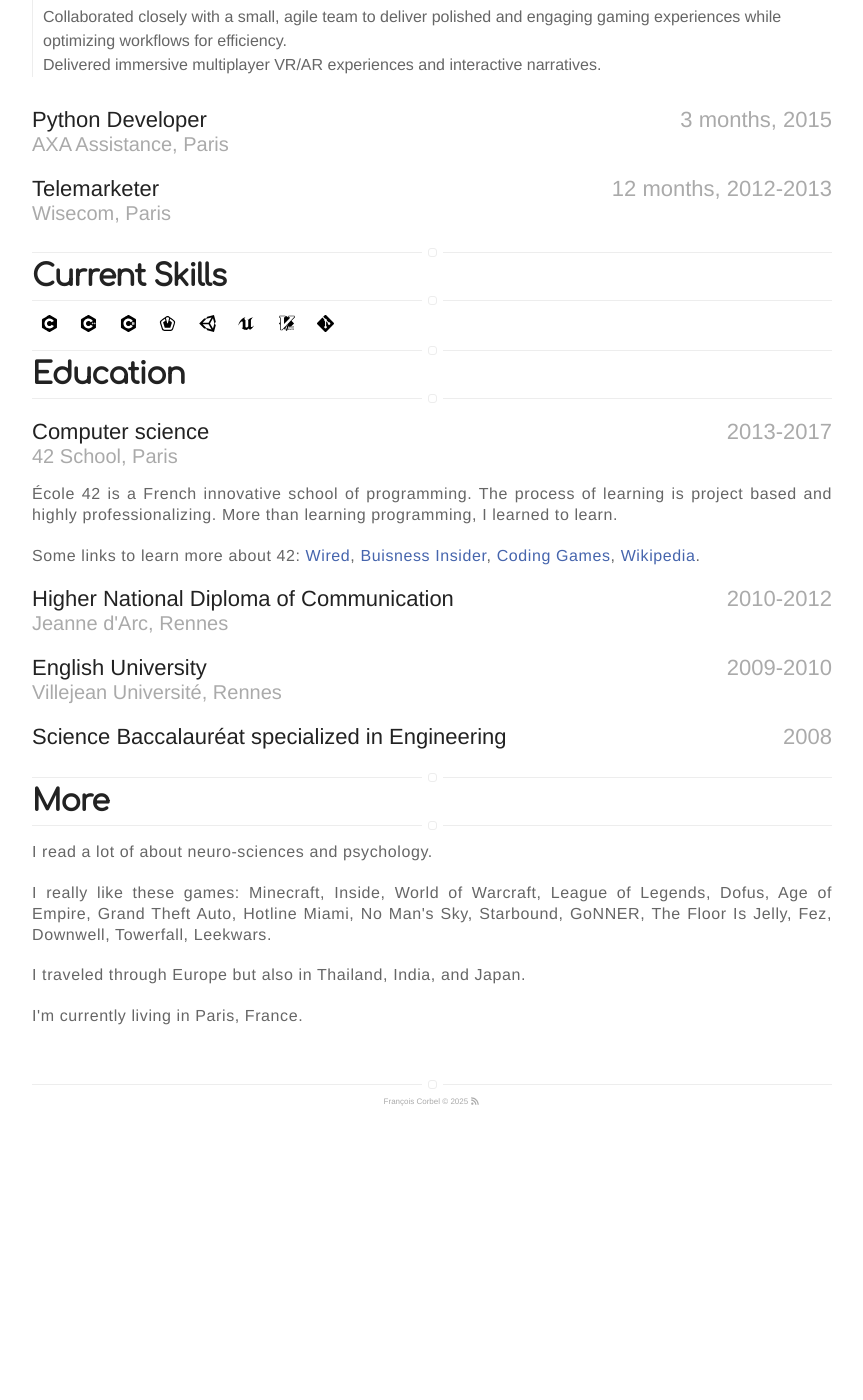
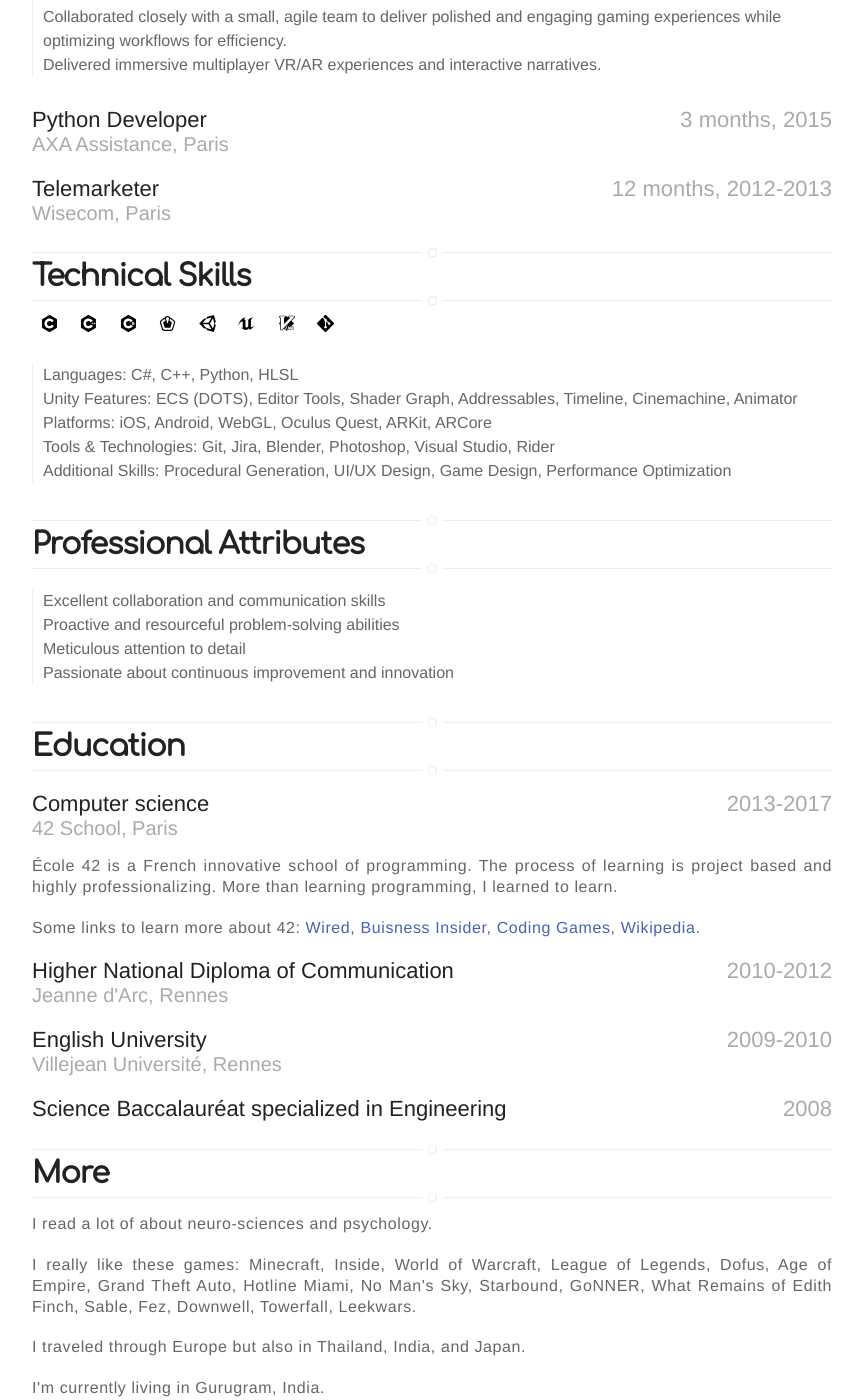
Before and after one commit to fcvalise/fcvalise.github.io, a Jekyll site: the page built from resume.html, in a window 1280 px wide and 1400 px high, scrolled down 2516 px. Shown: the whole window, without its empty margins (208-1071 px from the left). Built offline with Jekyll 4.4.1, drawn with Linux system fonts in a browser that asks for light colours; nearby versions of some CDN libraries; before the commit the page ends 3647 px from its top, so only the background shows below that.

Commit message:
Update resume

```diff
--- a/_includes/resume.html
+++ b/_includes/resume.html
@@ -188,7 +188,7 @@
         </div>
 
         {% include hr-custom.html %}
-        <h1>Current Skills</h1>
+        <h1>Technical Skills</h1>
         {% assign skills = "C|C++|C#|SFML|Unity|Unreal-Engine|Vim|Git" | split: "|" %}
         {% include hr-custom.html %}
         {% for skill in skills %}
@@ -198,6 +198,27 @@
             </svg>
         </div>
         {% endfor %}
+        <p>
+        <ul>
+            <li><b>Languages</b>: C#, C++, Python, HLSL</li>
+            <li><b>Unity Features:</b> ECS (DOTS), Editor Tools, Shader Graph, Addressables, Timeline, Cinemachine, Animator</li>
+            <li><b>Platforms</b>: iOS, Android, WebGL, Oculus Quest, ARKit, ARCore</li>
+            <li><b>Tools & Technologies:</b> Git, Jira, Blender, Photoshop, Visual Studio, Rider</li>
+            <li><b>Additional Skills:</b> Procedural Generation, UI/UX Design, Game Design, Performance Optimization</li>
+        </ul>
+        </p>
+
+        {% include hr-custom.html %}
+        <h1>Professional Attributes</h1>
+        {% include hr-custom.html %}
+        <p>
+        <ul>
+            <li>Excellent collaboration and communication skills</li>
+            <li>Proactive and resourceful problem-solving abilities</li>
+            <li>Meticulous attention to detail</li>
+            <li>Passionate about continuous improvement and innovation</li>
+        </ul>
+        </p>
     </div>
 
     <div class="education">
@@ -248,10 +269,10 @@
         {% include hr-custom.html %}
         <p>I read a lot of about neuro-sciences and psychology.</p>
         <p>I really like these games: Minecraft, Inside, World of Warcraft, League of Legends, Dofus, Age of Empire,
-            Grand Theft Auto, Hotline Miami, No Man's Sky, Starbound, GoNNER, The Floor Is Jelly, Fez, Downwell,
+            Grand Theft Auto, Hotline Miami, No Man's Sky, Starbound, GoNNER, What Remains of Edith Finch, Sable, Fez, Downwell,
             Towerfall, Leekwars.</p>
         <p>I traveled through Europe but also in Thailand, India, and Japan.</p>
-        <p>I'm currently living in Paris, France.</p>
+        <p>I'm currently living in Gurugram, India.</p>
         <p></p>
         <div class="elem">
         </div>
```
